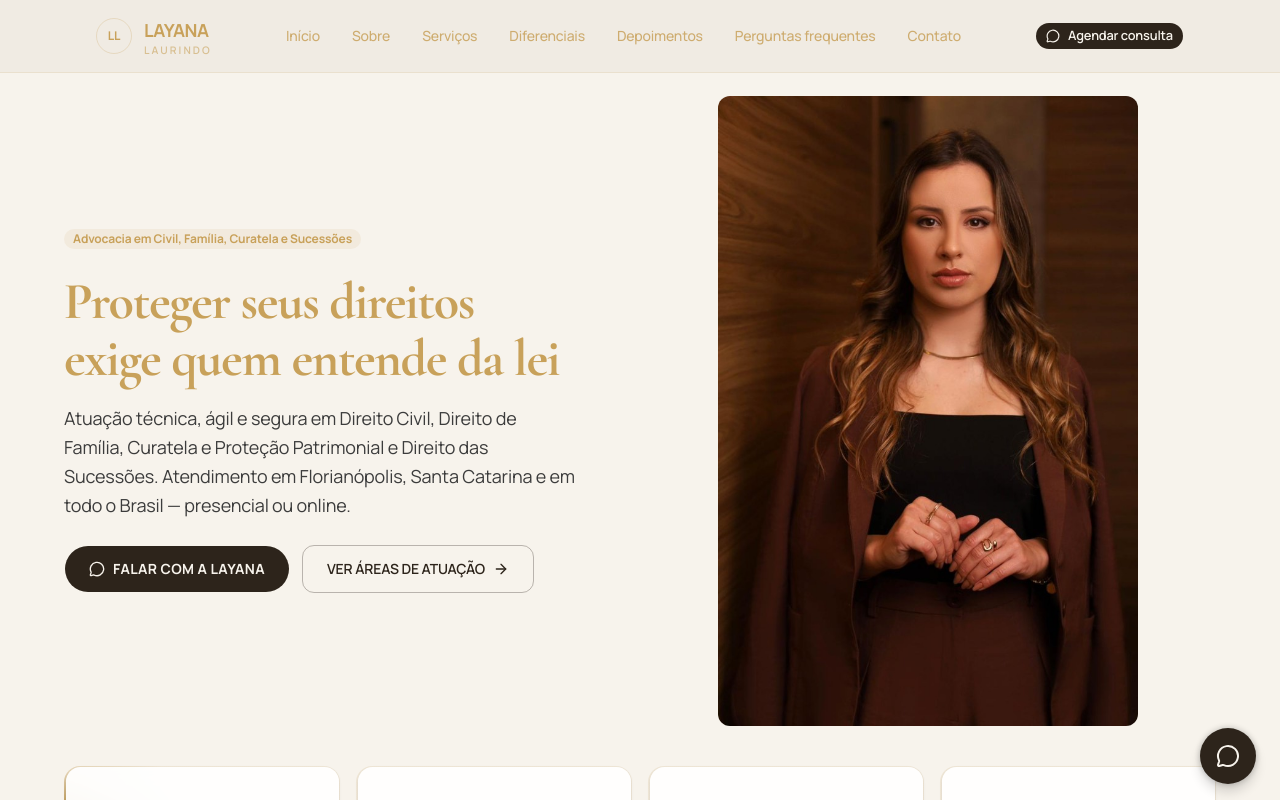
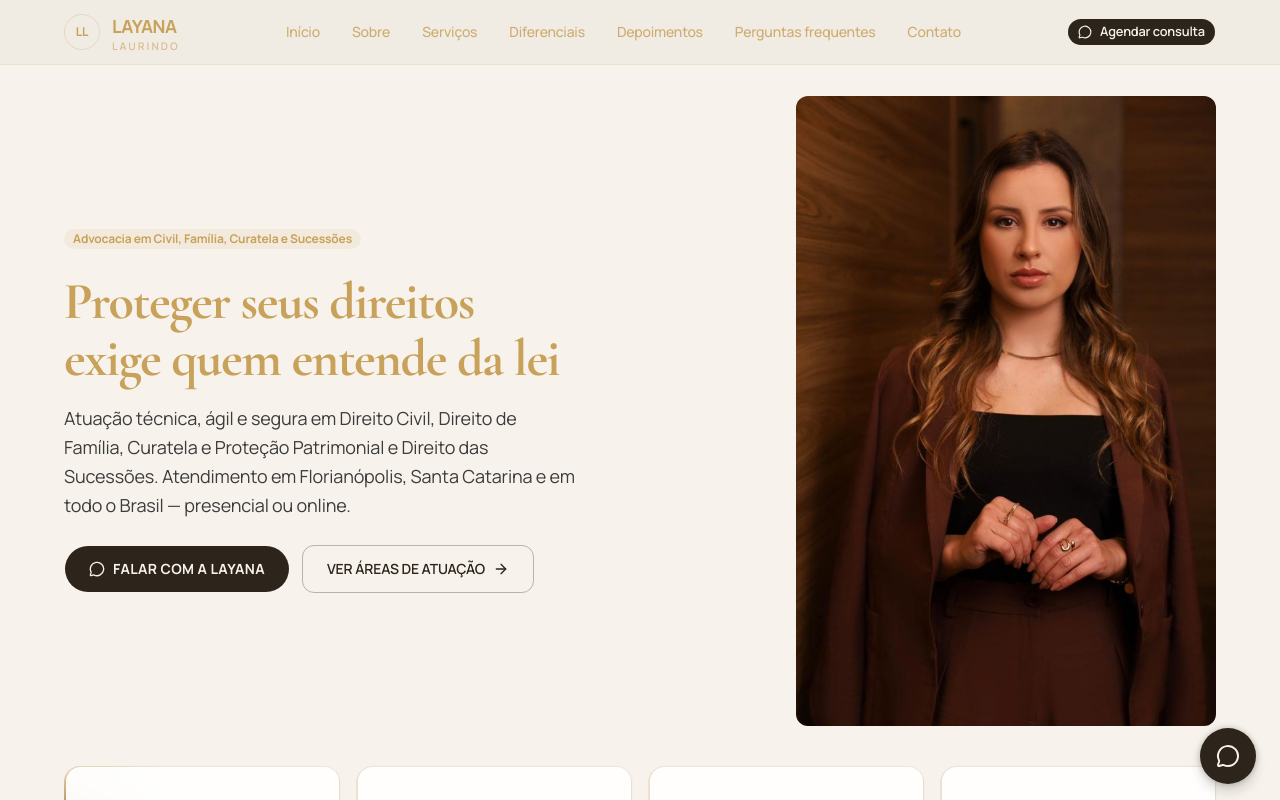
Before and after one commit to filipevolz/layana-laurindo, a React (Vite) app: page / in a window 1280 px wide. Shown: the top 800 px of the page. Built offline with nearby package versions, Linux system fonts and the light colour scheme.

Commit message:
ajustando padding header

```diff
--- a/src/components/layout/Header.tsx
+++ b/src/components/layout/Header.tsx
@@ -87,7 +87,7 @@ export function Header() {
           : 'border-b border-border/60 bg-background/95 backdrop-blur-sm',
       )}
     >
-      <div className="container-narrow flex h-16 items-center justify-between px-4 sm:h-[4.5rem] sm:px-6 lg:px-8">
+      <div className="container-narrow flex h-16 items-center justify-between px-4 md:px-6 lg:px-8 xl:px-0">
         <Link to="/" className="group flex items-center gap-3">
           <span
             className={cn(
--- a/src/components/sections/HeroSection.tsx
+++ b/src/components/sections/HeroSection.tsx
@@ -60,7 +60,7 @@ export function HeroSection() {
         </div>
 
         <div className="flex min-h-0 flex-1 items-center justify-center py-2 md:items-stretch md:py-0">
-          <Reveal variant="right" delay={200} immediate className="flex h-full w-full justify-center">
+          <Reveal variant="right" delay={200} immediate className="flex h-full w-full justify-end">
             <ResponsiveImage
               {...responsiveImages.hero}
               alt="Layana Laurindo, advogada, retrato profissional com fundo de madeira"
```
